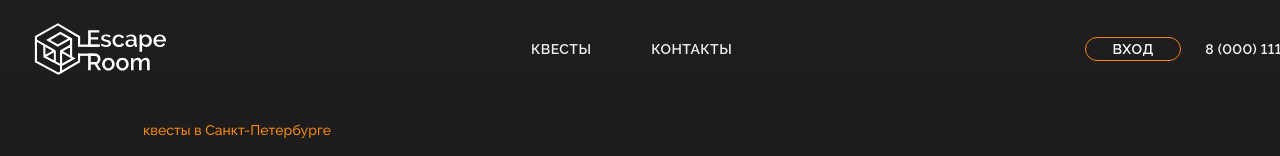
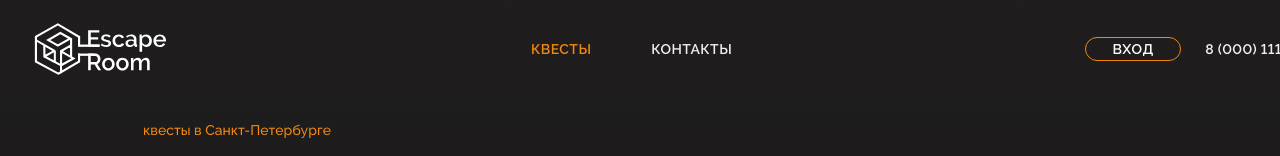
Before and after one commit to Vanesflat/escape-room, a React (Create React App) app in the folder project/: page / in a window 1280 px wide. Shown: the top 156 px of the page. Built offline with nearby package versions, Linux system fonts and the light colour scheme; no server answers.

Commit message:
Implement correct switching link in nav

```diff
--- a/project/src/components/header/header.tsx
+++ b/project/src/components/header/header.tsx
@@ -1,4 +1,4 @@
-import { Link } from 'react-router-dom';
+import { NavLink } from 'react-router-dom';
 import { AppRoute } from '../../const';
 import { useAppSelector } from '../../hooks/use-app-selector/use-app-selector';
 import { getAuthStatus } from '../../store/reducers/user/selectors';
@@ -19,14 +19,14 @@ function Header({ hasLoginButton }: HeaderProps): JSX.Element {
         <nav className="main-nav header__main-nav">
           <ul className="main-nav__list">
             <li className="main-nav__item">
-              <Link className="link" to={AppRoute.Main}>Квесты</Link>
+              <NavLink className="link" to={AppRoute.Main} end>Квесты</NavLink>
             </li>
             <li className="main-nav__item">
-              <Link className="link" to={AppRoute.Contacts}>Контакты</Link>
+              <NavLink className="link" to={AppRoute.Contacts}>Контакты</NavLink>
             </li>
             {authorizationStatus.isAuth && (
               <li className="main-nav__item">
-                <Link className="link" to={AppRoute.MyQuests}>Мои бронирования</Link>
+                <NavLink className="link" to={AppRoute.MyQuests}>Мои бронирования</NavLink>
               </li>
             )}
           </ul>
```
